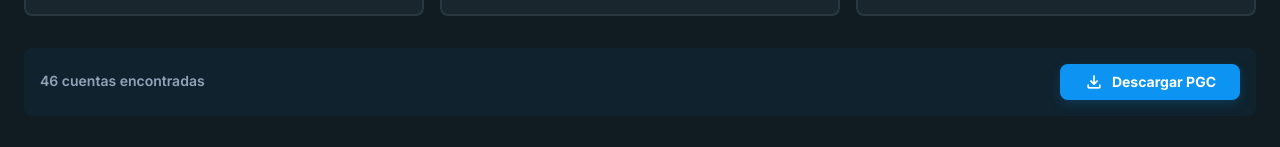
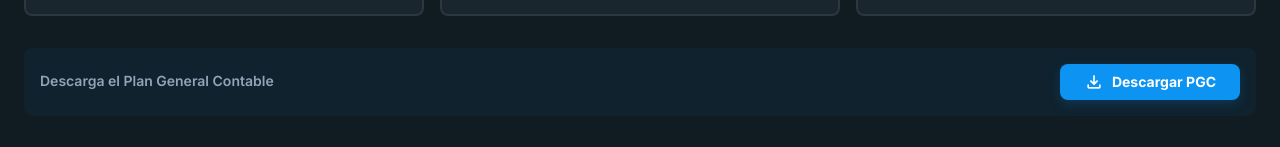
Before and after one commit to prbp03-lab/patocontableweb, a React (Vite) app: page /tools in a window 1280 px wide. Shown: the part 535-682 px from the top of the page. Built offline with nearby package versions, Linux system fonts and the light colour scheme.

Commit message:
style: replace account count with download instruction

```diff
--- a/src/components/tools/PGCDatabase.tsx
+++ b/src/components/tools/PGCDatabase.tsx
@@ -148,7 +148,7 @@ const PGCDatabase: React.FC<PGCDatabaseProps> = ({ onAccountSelect }) => {
             {/* Results Count and Export */}
             <div className="results-info">
                 <p className="results-count">
-                    {filteredAccounts.length} {filteredAccounts.length === 1 ? 'cuenta encontrada' : 'cuentas encontradas'}
+                    {t('tools.pgc.downloadInfo')}
                 </p>
                 {filteredAccounts.length > 0 && (
                     <button className="export-button" onClick={handleDownloadPDF}>
--- a/src/i18n/ca.ts
+++ b/src/i18n/ca.ts
@@ -234,6 +234,7 @@ export default {
                 haber: 'Haver',
             },
             export: 'Descarregar PGC',
+            downloadInfo: 'Descarrega el Pla General Comptable',
             noResults: 'No s\'han trobat resultats',
         },
         calendar: {
--- a/src/i18n/es.ts
+++ b/src/i18n/es.ts
@@ -234,6 +234,7 @@ export default {
                 haber: 'Haber',
             },
             export: 'Descargar PGC',
+            downloadInfo: 'Descarga el Plan General Contable',
             noResults: 'No se encontraron resultados',
         },
         calendar: {
```
